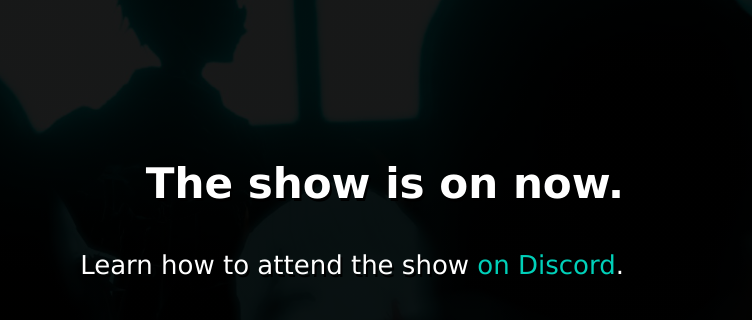
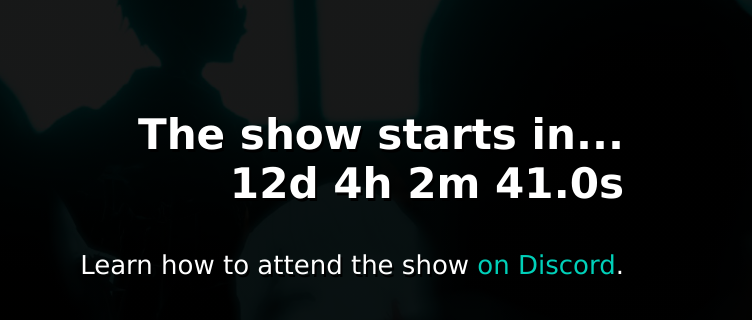
Before and after one commit to sheltervr/sheltervr.github.io, a plain HTML site: page index.html in a window 1280 px wide. Shown: the part 414-734 px from the top of the page, 528-1280 px from the left. Drawn offline with nearby package versions, Linux system fonts and the light colour scheme; a web font is replaced by a local one.

Commit message:
Update timer for Shelter 1.2.

```diff
--- a/index.html
+++ b/index.html
@@ -54,7 +54,7 @@
     // Update this to be the doors time of the event described on this page, in your local timezone.
     // To easily find this when you update for the next event: this is the time for Shelter 1.1.
     // Note: PDT is -08:00, PST is -07:00.
-    var eventCountDownDate = new Date("2020-11-20T21:00:00.000-08:00").getTime();
+    var eventCountDownDate = new Date("2020-12-05T21:00:00.000-08:00").getTime();
   </script>
   <script src="js/main.js"></script>
 </head>
```
